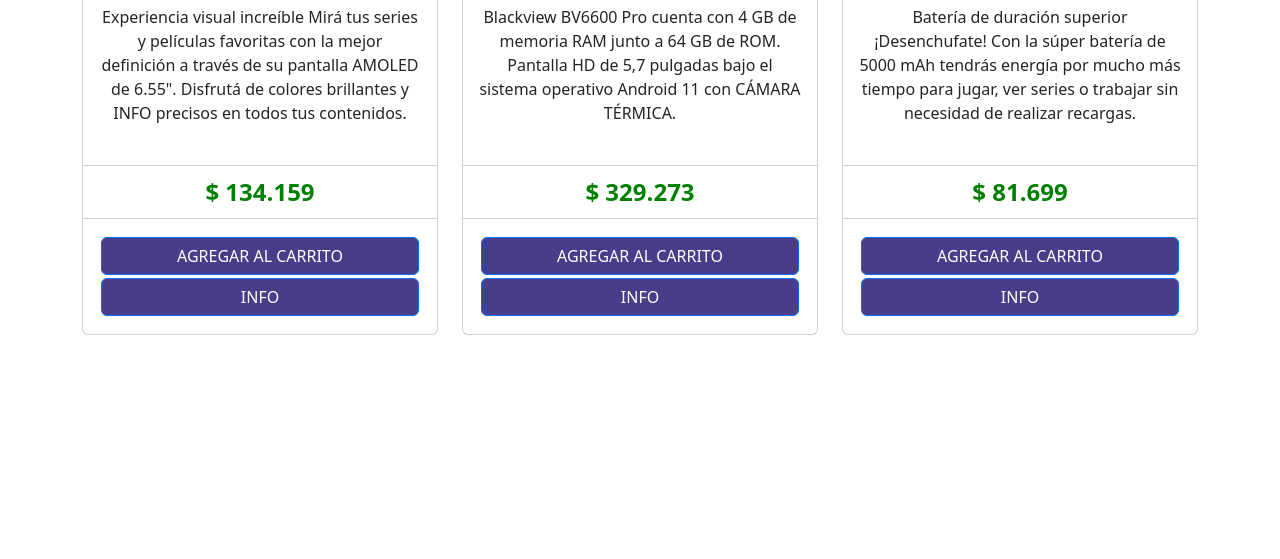
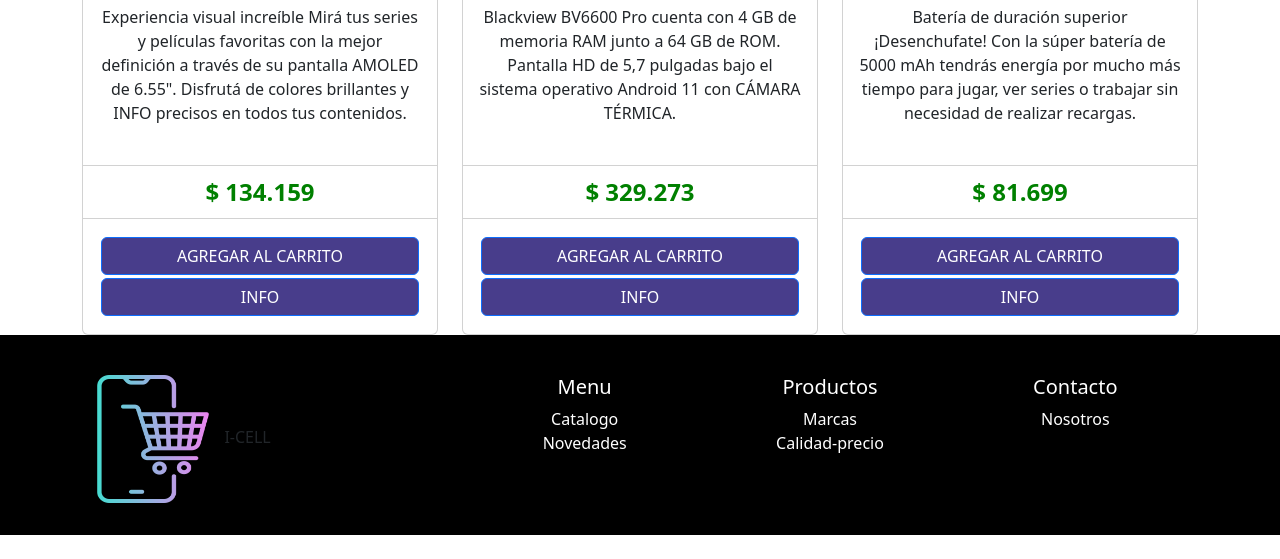
Before and after one commit to MicaAranguiz/I-CEL, a website: page segundo.html in a window 1280 px wide. Shown: the part 1846-2405 px from the top of the page. Before the commit the page ends 2205 px from the top, so only its background shows below. Drawn offline with nearby package versions, Linux system fonts and the light colour scheme.

Commit message:
Footer terminado

```diff
--- a/primer.css
+++ b/primer.css
@@ -103,3 +103,23 @@
 #mapa{
     text-align: center;
 }
+#logopie{
+    width: 40%;
+    height: 90%;
+
+}
+#fondopie{
+    background-color: black;
+    height: 200px!important;
+}
+#fuentepie{
+    font-size: 20px !important;
+    color: white !important;
+}
+#margenrow{
+    margin-top: 3.5% !important;
+}
+#fuentesubpie{
+    color: white !important;
+    text-decoration: none;
+}
--- a/segundo.html
+++ b/segundo.html
@@ -492,8 +492,35 @@
         </div>
     </div>
 
+    <div id="fondopie" >
+        <div class="container" >
+          <div class="row">
+            <div class="col-4"  id="margenrow"><img src="/las-compras-en-linea.png" id="logopie">I-CELL</div>
+            <div class="col-8"  id="margenrow"><div class="container text-center">
+              <div class="row">
+                <div class="col">
 
 
+                  <h2 id="fuentepie">Menu</h2>
+                  <a id="fuentesubpie" target="_blank" href="../primer.html">Catalogo</a> <br>
+                  <a id="fuentesubpie" target="_blank" href="../segundo.html">Novedades</a>
+                </div>
+                <div class="col">
+                  <h2 id="fuentepie">Productos</h2>
+                  <a id="fuentesubpie" target="_blank" href="../primer.html">Marcas</a> <br>
+
+                  <a id="fuentesubpie" target="_blank" href="../segundo.html">Calidad-precio</a>
+                </div>
+                <div class="col">
+                  <h2 id="fuentepie">Contacto</h2>
+                  <a id="fuentesubpie" target="_blank" href="../tercer.html">Nosotros</a>
+                </div>
+              </div>
+            </div></div>
+          </div>
+        </div>
+
+      </div>
 
     <br>
 
```
Also changed, not shown: primer.html (+28 -0 lines).
